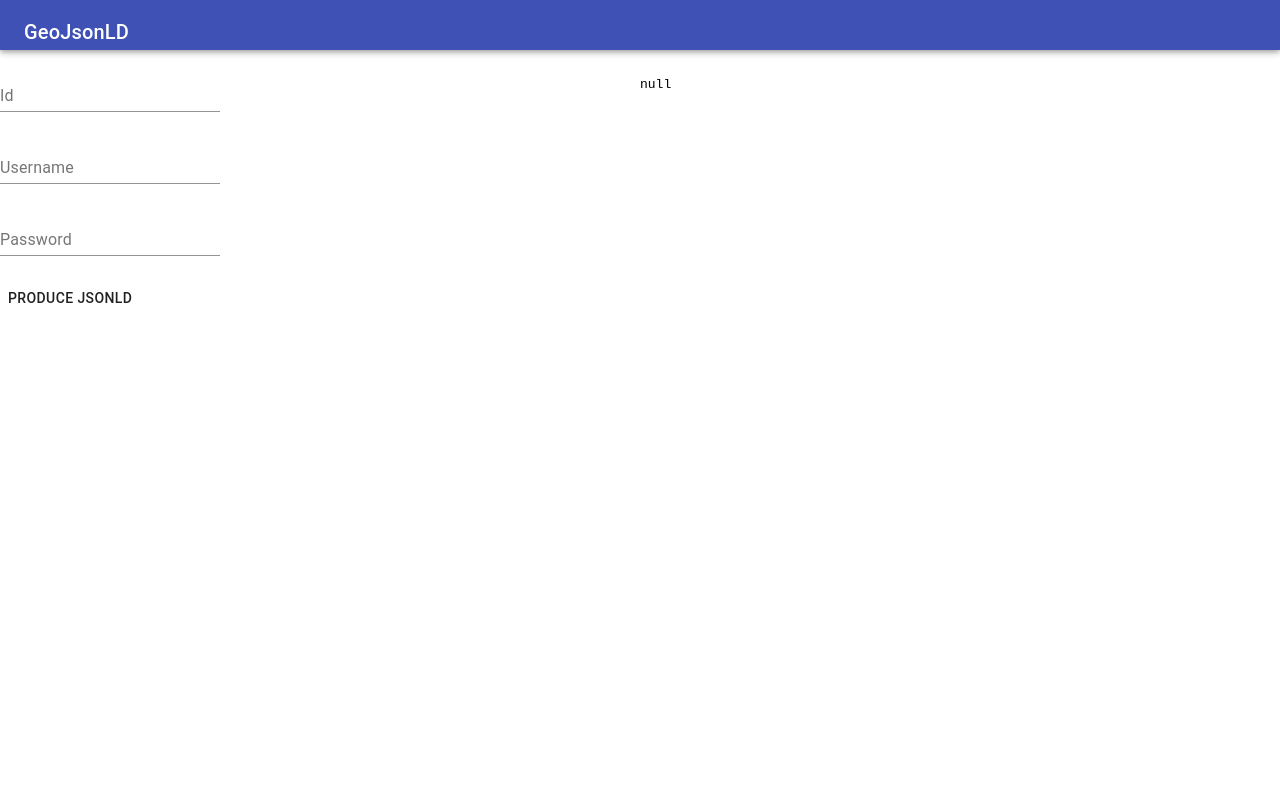
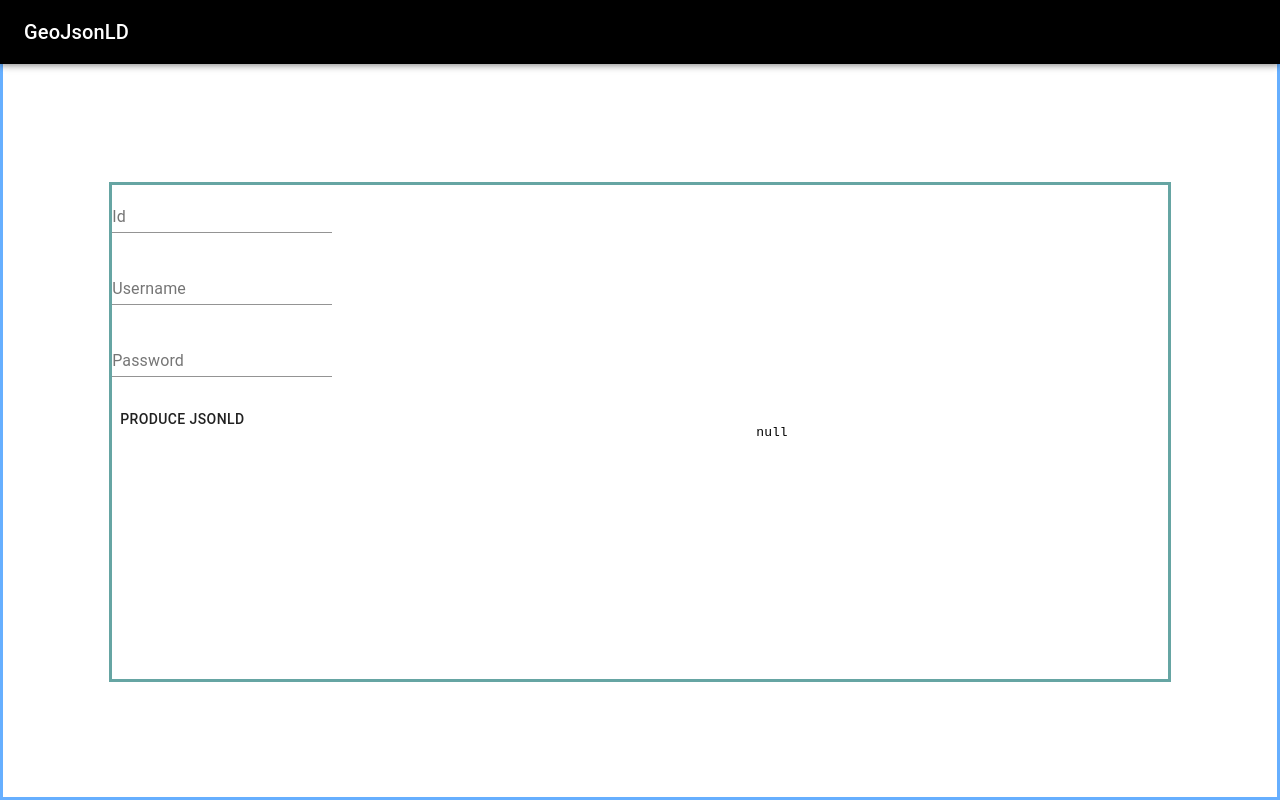
Before and after one commit to nypen/insight, a React (Create React App) app in the folder client/: page / in a window 1280 px wide. Built offline with nearby package versions, Linux system fonts and the light colour scheme.

Commit message:
Update styles

```diff
--- a/client/src/components/appBar.tsx
+++ b/client/src/components/appBar.tsx
@@ -4,7 +4,7 @@ import { makeStyles } from '@material-ui/core/styles';
 
 const useStyles = makeStyles(() => ({
     appBar: {
-        height: 50,
+        background: "#000",
     }
 }));
 
--- a/client/src/components/main.tsx
+++ b/client/src/components/main.tsx
@@ -1,17 +1,30 @@
 import React from 'react';
-import { Grid, LinearProgress, Typography } from '@material-ui/core';
+import { Grid, LinearProgress, makeStyles, Typography } from '@material-ui/core';
 import { AppBar } from './appBar';
 import { getUrl } from '../appServices';
 import { RequestFormType } from '../requestForm';
 import { RequestForm } from './requestForm';
 
+const useStyles = makeStyles(() => ({
+    root: {
+        border:"3px solid #66afff",
+        height: "100vh"
+    },
+    requestForm: {
+        border:"3px solid #66a5a3",
+        height: "500px"
+    }
+
+}));
+
 interface MainProps { }
 
 const Main = (props: React.PropsWithChildren<MainProps>) => {
-
     const [error, setError] = React.useState(null);
     const [loading, setLoading] = React.useState(false);
     const [result, setResult] = React.useState(null);
+
+    const classes = useStyles();
 
     const handleonClick = (requestForm: RequestFormType) => {
         setLoading(true);
@@ -47,17 +60,18 @@ const Main = (props: React.PropsWithChildren<MainProps>) => {
 
     return (
         <div>
-            <Grid container justify="space-evenly">
+            <Grid container className={classes.root} justify="center">
                 <Grid item xs={12}>
                     <AppBar />
                 </Grid>
-                <Grid item container xs={6}>
+                <Grid item container className={classes.requestForm} xs={10}>
+                    <Grid item xs={5}>
                         <RequestForm
                             loading={loading}
-                        onSubmitRequest={handleonClick}
+                            submitRequest={handleonClick}
                         />
                     </Grid>
-                <Grid item xs={6}>
+                    <Grid item container justify="center" alignItems="center" xs={5}>
                         <pre>
                             {JSON.stringify(result, null, '\t')}
                         </pre>
@@ -69,7 +83,8 @@ const Main = (props: React.PropsWithChildren<MainProps>) => {
                         </Typography>
                     </Grid>
                 </Grid>
-        </div >
+            </Grid>
+        </div>
     );
 }
 
```
Lines whose indentation alone changed are shown as unchanged.
